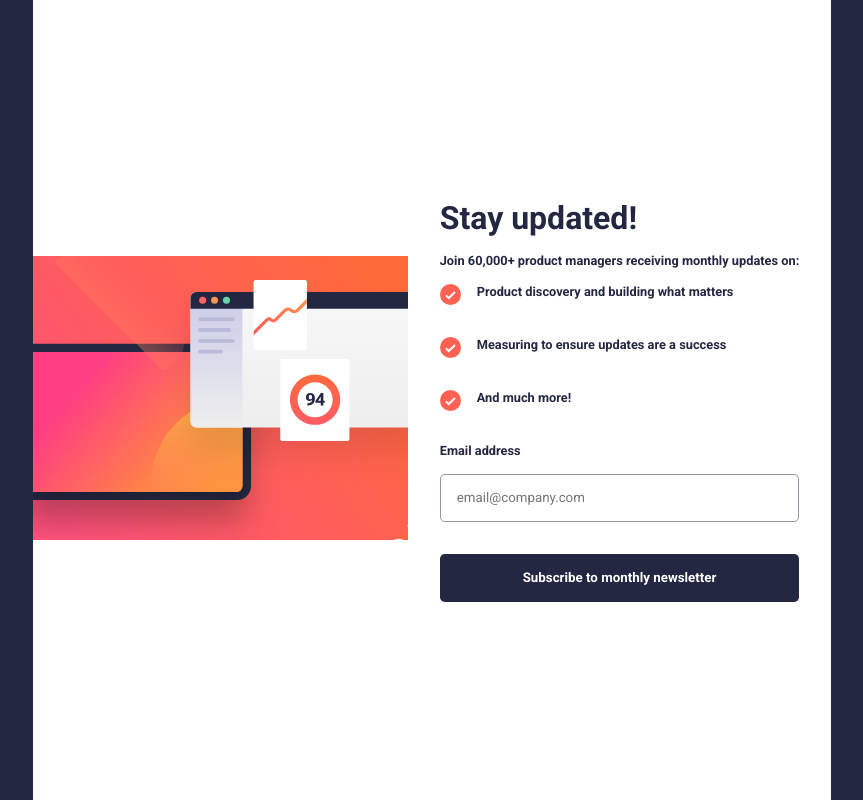
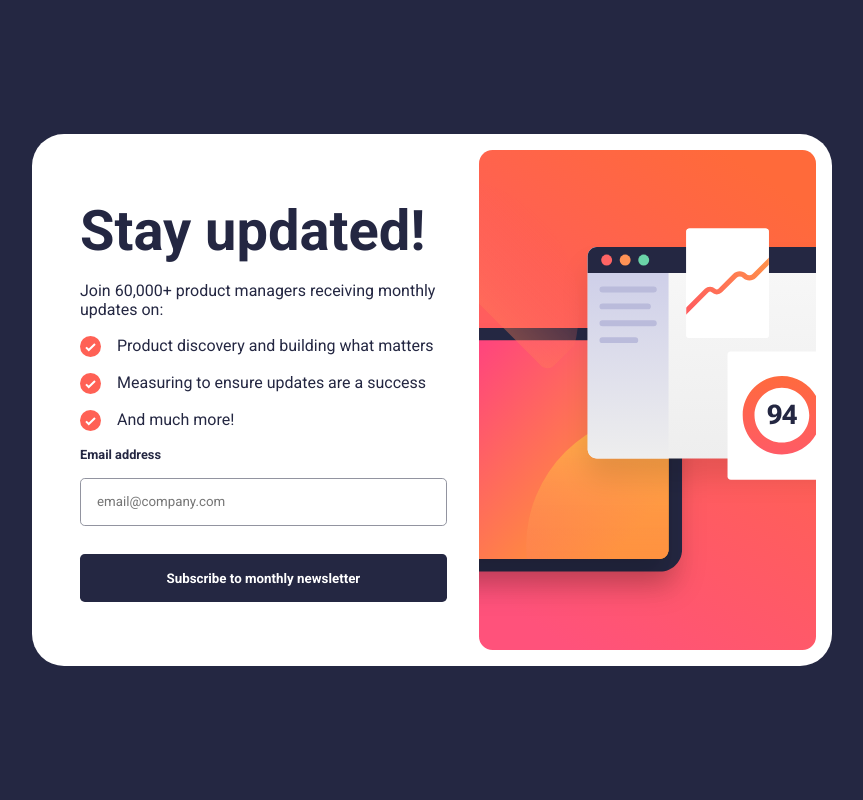
Before and after one commit to rug19/Newsletter_sign-up_form_with_success_message, a plain HTML site: page index.html in a window 1536 px wide. Shown: the whole page, without its empty margins (336-1199 px from the left). Drawn offline with Linux system fonts and the light colour scheme.

Commit message:
add the destop layout 100% complete

```diff
--- a/css/style.css
+++ b/css/style.css
@@ -1,19 +1,17 @@
-@import url('https://fonts.googleapis.com/css2?family=Roboto:wght@400;700&display=swap');
+@import url("https://fonts.googleapis.com/css2?family=Roboto:wght@400;700&display=swap");
 :root {
   /* Colors */
 
   --tomato: hsl(4, 100%, 67%);
   --dark-slate-grey: hsl(234, 29%, 20%);
   --charcoa-grey: hsl(235, 18%, 26%);
-  --grey:hsl(231, 7%, 60%);
-  --white:hsl(0, 0%, 100%);
+  --grey: hsl(231, 7%, 60%);
+  --white: hsl(0, 0%, 100%);
 
   /* Font */
-  --font-family: 'Roboto', sans-serif;
-  --Weights: 400, 700
-
+  --font-family: "Roboto", sans-serif;
+  --Weights: 400, 700;
 }
-
 
 * {
   margin: 0;
@@ -21,14 +19,14 @@
   box-sizing: border-box;
 }
 
+/* Mobile Layout */
 main {
   min-height: 100vh;
   display: flex;
   justify-content: center;
-
 }
 
-.img-mobile{
+.img-mobile {
   width: 100%;
   object-fit: cover;
   object-position: bottom;
@@ -42,46 +40,42 @@ object-position: bottom;
 
 h1 {
   color: var(--dark-slate-grey);
-    font-family: 'Roboto', sans-serif;
+  font-family: "Roboto", sans-serif;
   font-weight: bolder;
-
-
+  font-size: 3rem;
 }
 
 p {
   color: var(--dark-slate-grey);
-    font-family: 'Roboto', sans-serif;
+  font-family: "Roboto", sans-serif;
   font-weight: 400;
+}
 
+.sub-text{
+  margin: 1px 0 1px 0;
 }
 
 .list-container {
   display: flex;
   gap: 1rem;
-
 }
 
-.list-container img {
-padding-bottom: 1rem;
-}
-
-
-p {
+.text-email {
   color: var(--dark-slate-grey);
-    font-family:'Roboto', sans-serif;
+  font-family: "Roboto", sans-serif;
   font-weight: 700;
   font-size: 0.8rem;
 }
 
- button{
+button {
   background-color: var(--dark-slate-grey);
   border: none;
   border-radius: 0.3rem;
-    font-family: 'Roboto', sans-serif;
+  font-family: "Roboto", sans-serif;
   font-weight: 700;
   color: white;
   height: 3rem;
-    margin-top: 1rem;
+  margin-top: 0.8rem;
 }
 
 input {
@@ -90,25 +84,37 @@ p {
   color: var(--grey);
   border: solid 0.1rem;
   padding-left: 1rem;
-    font-family:'Roboto', sans-serif;
+  font-family: "Roboto", sans-serif;
   color: var(--grey);
 }
 
-@media (min-width: 1440px){
 
+/* Desktop layout */
+@media (min-width: 1440px) {
   main {
     background-color: var(--dark-slate-grey);
+    display: flex;
+    justify-content: center;
+    align-items: center;
   }
-.sub-container{
+
+  h1 {
+    font-size: 3.5rem;
+  }
+  .sub-container {
     background-color: var(--white);
     display: flex;
     justify-content: center;
     align-items: center;
-
+    padding: 1rem;
+    width: 50rem;
+    border-radius: 2rem;
   }
 
-.img-mobile{
-    background-image: url("../assets/images/illustration-sign-up-desktop.svg");
+  .img-mobile {
+    content: url("../assets/images/illustration-sign-up-desktop.svg");
+    order: 1;
+    width: 350px;
+    height: 500px;
   }
-
 }
--- a/index.html
+++ b/index.html
@@ -15,13 +15,11 @@
     <!-- Sub-container -->
     <div class="sub-container">
       <!-- Image -->
-      <div>
-        <img class="img-mobile" src="./assets/images/illustration-sign-up-mobile.svg" alt="">
-      </div>
+      <img class="img-mobile" src="./assets/images/illustration-sign-up-mobile.svg" alt="">
       <!-- Sign-up form start -->
       <div class="subscribe-container">
         <h1>Stay updated!</h1>
-        <p>Join 60,000+ product managers receiving monthly updates on:</p>
+        <p class="sub-text">Join 60,000+ product managers receiving monthly updates on:</p>
         <div class="list-container">
           <img src="./assets/images/icon-list.svg" alt="">
           <p>Product discovery and building what matters</p>
@@ -34,7 +32,7 @@
           <img src="./assets/images/icon-list.svg" alt="">
           <p>And much more!</p>
         </div>
-        <p class="">Email address</p>
+        <p class="text-email">Email address</p>
         <input type="email" placeholder="email@company.com">
         <button>Subscribe to monthly newsletter</button>
       </div>
```
Lines whose indentation alone changed are shown as unchanged.
